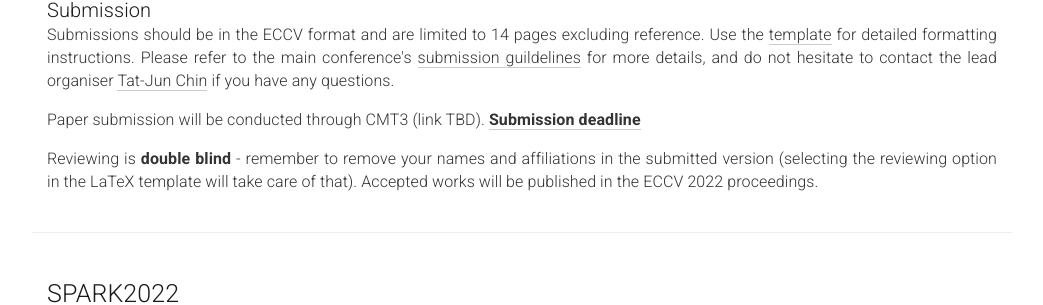
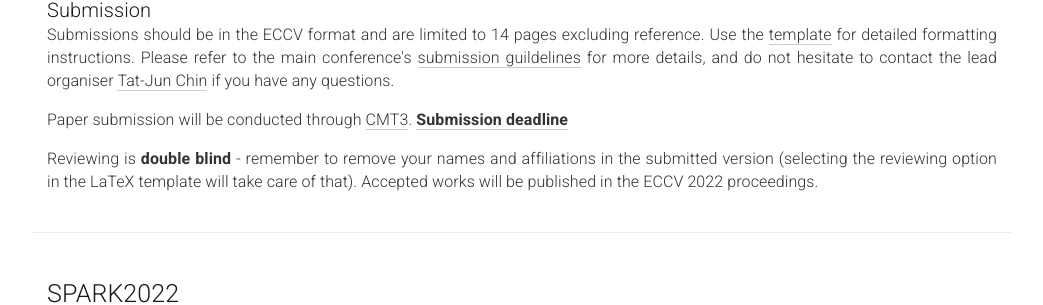
Before and after one commit to AIforSpace/2024, a Jekyll site: the page built from _pages/home.md, in a window 1280 px wide and 900 px high, scrolled down 1155 px. Shown: the part 150-455 px from the top of the window, without its empty margins (118-1161 px from the left). Built offline with Jekyll 4.4.1, drawn with Linux system fonts in a browser that asks for light colours.

Commit message:
Added link to CMT3 for submissions

```diff
--- a/_pages/home.md
+++ b/_pages/home.md
@@ -85,7 +85,7 @@
   </p>
     <p>
       <!----<a href="">Submit your paper via the CMT3 submission system.</a>--->
-      Paper submission will be conducted through CMT3 (link TBD). <a href="#dates"><b>Submission deadline</b></a>
+      Paper submission will be conducted through <a href="https://cmt3.research.microsoft.com/AI4Space2022/">CMT3</a>. <a href="#dates"><b>Submission deadline</b></a>
     </p>
   <p>
     Reviewing is <b>double blind</b> - remember to remove your names and affiliations in the submitted version (selecting the reviewing option in the LaTeX template will take care of that). Accepted works will be published in the ECCV 2022 proceedings.
```
